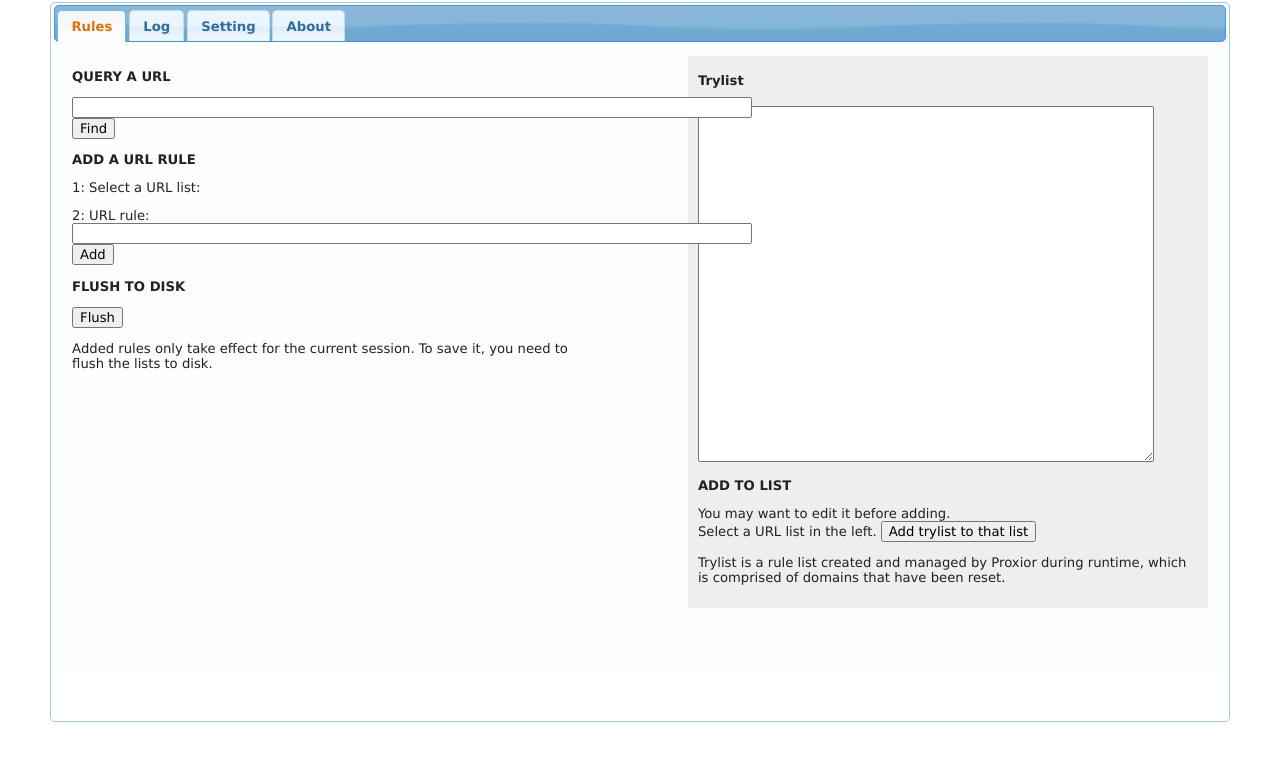
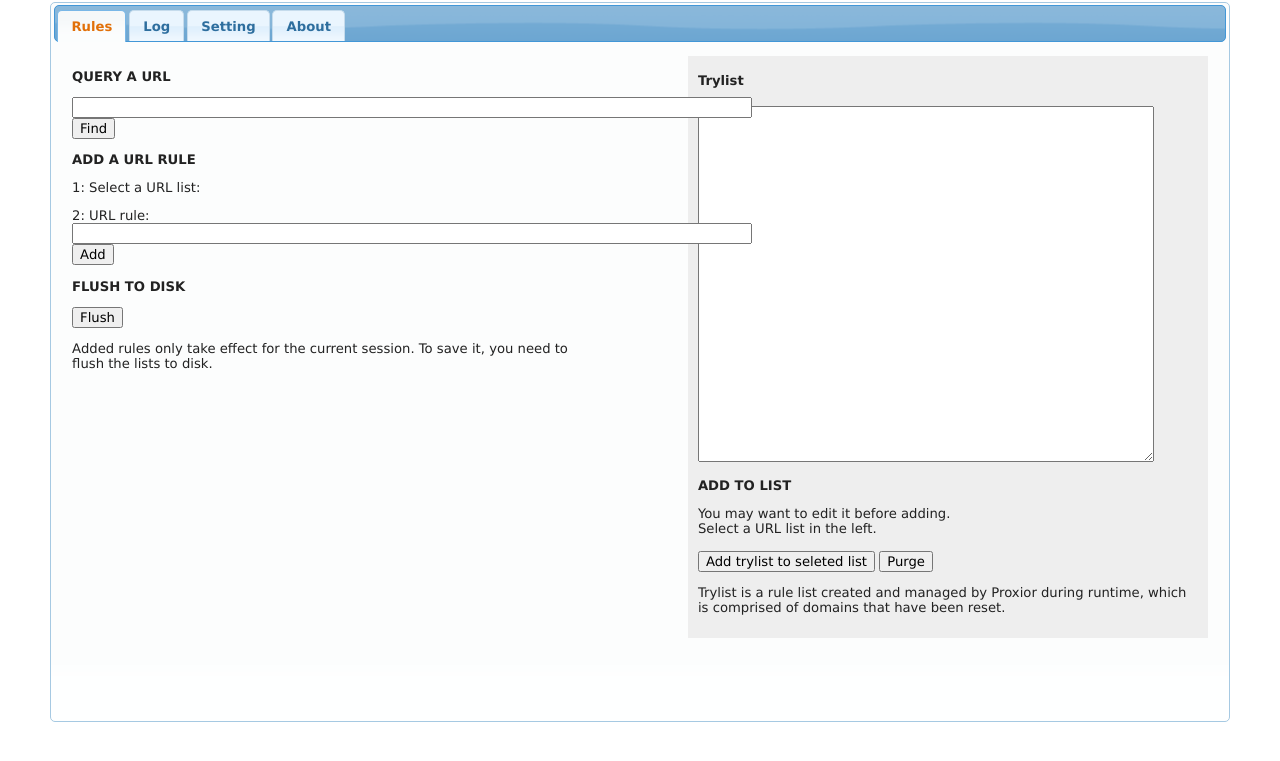
Before and after one commit to quinncnl/proxior.control, a plain HTML site: page index.html in a window 1280 px wide. Shown: the part 101-862 px from the top of the page. Drawn offline with Linux system fonts and the light colour scheme; no server answers.

Commit message:
added purge-trylist

```diff
--- a/index.html
+++ b/index.html
@@ -54,13 +54,18 @@
 
 	  <p><strong>ADD TO LIST</strong></p>
 	  You may want to edit it before adding.<br />
-	  Select a URL list in the left.
+	  Select a URL list in the left. <br /><br />
 	  <input type="button"
-		 value="Add trylist to that list" onclick="do_add_trylist()" />
+		 value="Add trylist to seleted list" onclick="do_add_trylist()" />
+
+	   <input type="button"
+		 value="Purge"
+		 onclick="do_purge_trylist()" />
 
 	  <p>
 	    Trylist is a rule list created and managed by Proxior during
-	    runtime, which is comprised of domains that have been reset. </p>
+	    runtime, which is comprised of domains that have been
+	    reset. </p>
 	</div>
 	<div style="width:500px;">
 	  <p><strong>QUERY A URL</strong></p>
--- a/main.js
+++ b/main.js
@@ -196,6 +196,18 @@ function do_add_trylist() {
 
 }
 
+function do_purge_trylist() {
+
+
+	$.ajax({
+	    type: "POST",
+	    url: "http://"+target+"/purgetrylist",
+	    success: function(rs) {
+		alert(rs);
+	    }
+	});
+
+}
 
 function do_flush() {
     $.ajax({
```
